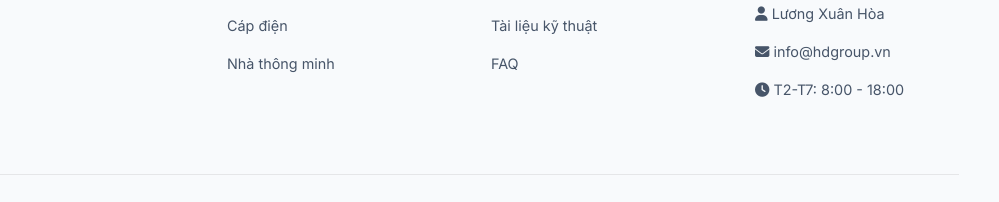
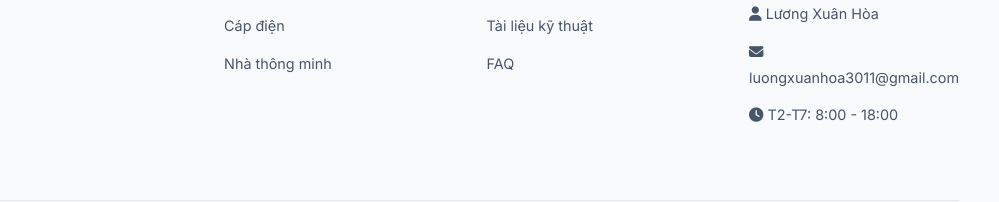
Before and after one commit to meshop86/HDgroup38.com, a plain HTML site: page index.html in a window 1280 px wide. Shown: the part 6378-6580 px from the top of the page, 281-1280 px from the left. Drawn offline with Linux system fonts and the light colour scheme.

Commit message:
Update email to luongxuanhoa3011@gmail.com

```diff
--- a/index.html
+++ b/index.html
@@ -2554,7 +2554,7 @@
                             <li><a href="#"><i class="fas fa-map-marker-alt"></i> 66 Kênh Liêm, Hạ Long, Quảng Ninh</a></li>
                             <li><a href="tel:+84797899666"><i class="fas fa-phone"></i> 0797 899 666</a></li>
                             <li><a href="#"><i class="fas fa-user"></i> Lương Xuân Hòa</a></li>
-                            <li><a href="mailto:info@hdgroup.vn"><i class="fas fa-envelope"></i> info@hdgroup.vn</a></li>
+                            <li><a href="mailto:luongxuanhoa3011@gmail.com"><i class="fas fa-envelope"></i> luongxuanhoa3011@gmail.com</a></li>
                             <li><a href="#"><i class="fas fa-clock"></i> T2-T7: 8:00 - 18:00</a></li>
                         </ul>
                     </div>
```
